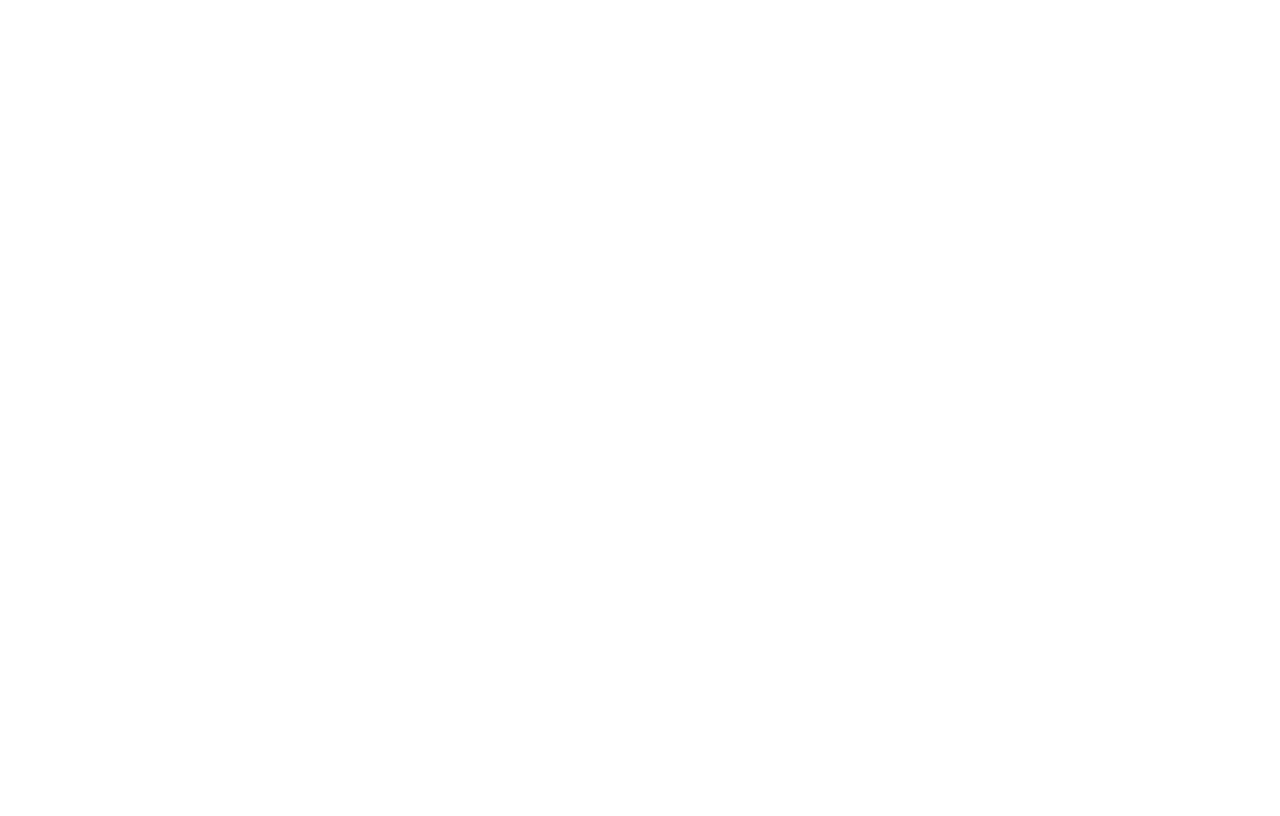
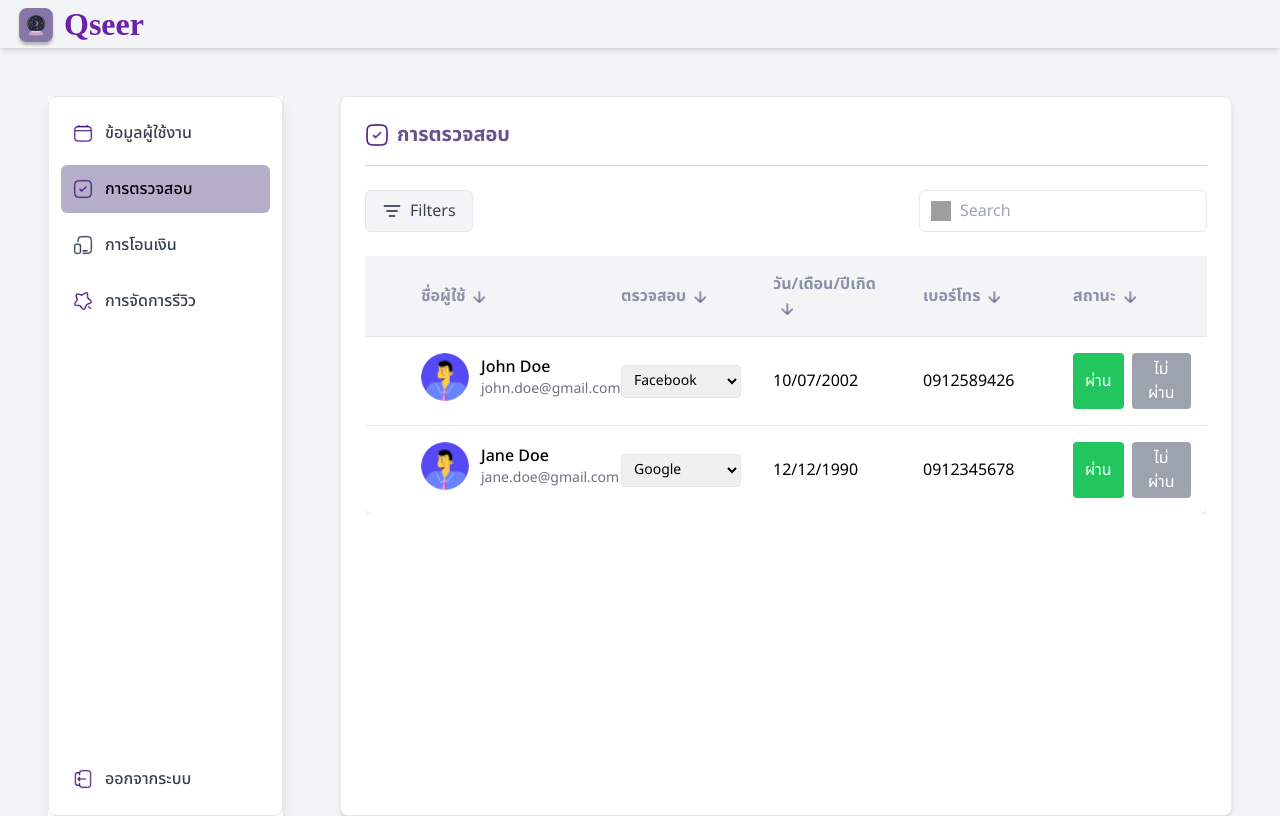
Before and after one commit to QueueSeer/Front-end-Admin, a React (Vite) app: page /InspecPage in a window 1280 px wide. Before the commit this address had no page. Built offline with nearby package versions, Linux system fonts and the light colour scheme; grey boxes are pictures that could not be loaded; a web font is replaced by a local one.

Commit message:
inspection page

```diff
--- a/src/App.jsx
+++ b/src/App.jsx
@@ -1,6 +1,7 @@
 import React from "react";
 import { BrowserRouter as Router, Routes, Route } from "react-router-dom";
 import UserInfor from "./pages/UserInformation/UserInfor";
+import InspecPage from "./pages/inspection/InspecPage";
 import "./index.css";
 
 
@@ -10,6 +11,7 @@
       <Routes>
         <Route path="/" element={<UserInfor/>} />
         <Route path="/UserInfor" element={<UserInfor />} />
+        <Route path="/InspecPage" element={<InspecPage />} />
       </Routes>
     </Router>
   );
--- a/src/components/Information/SearchBar.jsx
+++ b/src/components/Information/SearchBar.jsx
@@ -9,10 +9,7 @@
           <img src={Images.Filterslines} alt="Filter" className="w-5 h-5" />
           <span className="ml-2">Filters</span>
         </button>
-        {/* แสดงจำนวนแถวที่เลือก */}
-        <span className="text-gray-500 text-sm">
-          {selectedRows} row{selectedRows === 1 ? "" : "s"} selected
-        </span>
+
       </div>
       <div className="relative">
         <input
--- a/src/components/Information/Useroftable.jsx
+++ b/src/components/Information/Useroftable.jsx
@@ -11,6 +11,7 @@
       birthDate: "10/07/2002",
       phone: "0912589426",
       isSelected: false,
+      isEditing: false,
     },
     {
       name: "Jane Doe",
@@ -19,13 +20,13 @@
       birthDate: "12/12/1990",
       phone: "0912345678",
       isSelected: false,
+      isEditing: false,
     },
   ]);
 
   const [allSelected, setAllSelected] = useState(false);
   const [isModalOpen, setIsModalOpen] = useState(false);
   const [modalAction, setModalAction] = useState(null);
-  const [editRows, setEditRows] = useState([]);
   const [selectedUsers, setSelectedUsers] = useState([]);
 
   // Handle Select All
@@ -64,7 +65,6 @@
   const closeModal = () => {
     setIsModalOpen(false);
     setModalAction(null);
-    setEditRows([]);
   };
 
   // ยืนยันการกระทำ
@@ -76,7 +76,7 @@
           (user) => user.email === selectedUser.email
         );
         if (index !== -1) {
-          updatedUsers[index] = { ...selectedUser };
+          updatedUsers[index].isEditing = false; // ปิดสถานะแก้ไข
         }
       });
       setUsers(updatedUsers);
@@ -92,11 +92,13 @@
 
   // แก้ไข Row
   const handleEditRows = () => {
-    const updatedEditRows = selectedUsers.map((user) => ({
-      ...user,
-      isEditing: true,
-    }));
-    setEditRows(updatedEditRows);
+    const updatedUsers = [...users].map((user) => {
+      if (user.isSelected) {
+        return { ...user, isEditing: true };
+      }
+      return user;
+    });
+    setUsers(updatedUsers);
     openModal("edit");
   };
 
@@ -107,18 +109,12 @@
 
   return (
     <div className="mt-6 overflow-x-auto">
-      <table className="w-full table-auto border-collapse bg-white rounded-lg shadow-md">
+  <table className="min-w-full table-auto border-collapse bg-white rounded-lg shadow-md">
     <thead>
       <tr className="bg-gray-100 text-[#8A92A6] font-sans">
-            <th className="p-4 text-left">
-              <input
-                type="checkbox"
-                className="w-4 h-4"
-                checked={allSelected}
-                onChange={handleSelectAll}
-              />
+        <th className="p-4 text-left min-w-[40px]">
         </th>
-            <th className="p-4 text-left cursor-pointer">
+        <th className="p-4 text-left min-w-[200px] cursor-pointer">
           ชื่อผู้ใช้
           <img
             src={Images.FilterDown}
@@ -126,7 +122,7 @@
             className="inline w-3 h-3 ml-2"
           />
         </th>
-            <th className="p-4 text-left cursor-pointer">
+        <th className="p-4 text-left min-w-[150px] cursor-pointer">
           ผู้ใช้งาน
           <img
             src={Images.FilterDown}
@@ -134,7 +130,7 @@
             className="inline w-3 h-3 ml-2"
           />
         </th>
-            <th className="p-4 text-left cursor-pointer">
+        <th className="p-4 text-left min-w-[150px] cursor-pointer">
           วัน/เดือน/ปีเกิด
           <img
             src={Images.FilterDown}
@@ -142,13 +138,16 @@
             className="inline w-3 h-3 ml-2"
           />
         </th>
-            <th className="p-4 text-left cursor-pointer">
+        <th className="p-4 text-left min-w-[150px] cursor-pointer">
           เบอร์โทร
           <img
             src={Images.FilterDown}
             alt="Filter"
             className="inline w-3 h-3 ml-2"
           />
+        </th>
+        <th className="p-4 text-left min-w-[100px] bg-gray-100">
+          ดูประวัติ
         </th>
       </tr>
     </thead>
@@ -158,29 +157,32 @@
           key={index}
           className="border-t hover:bg-gray-50 font-sans relative"
         >
-              <td className="p-4">
-                <input
-                  type="checkbox"
-                  className="w-4 h-4"
-                  checked={user.isSelected}
-                  onChange={() => handleRowSelect(index)}
-                />
+          <td className="p-4 min-w-[40px]">
+
           </td>
-              <td className="p-4 flex items-center gap-3">
+          <td className="p-4 flex items-center gap-3 min-w-[200px]">
             <img
               src={Images.member}
               alt="User Avatar"
               className="w-12 h-12 rounded-full"
             />
+            {user.isEditing ? (
+              <input
+                type="text"
+                defaultValue={user.name}
+                className="p-1 border rounded w-full"
+              />
+            ) : (
               <div>
                 <p className="font-medium">{user.name}</p>
                 <p className="text-gray-500 text-sm">{user.email}</p>
               </div>
+            )}
           </td>
-              <td className="p-4">{user.role}</td>
-              <td className="p-4">{user.birthDate}</td>
-              <td className="p-4">{user.phone}</td>
-              <td className="p-4">
+          <td className="p-4 min-w-[150px]">{user.role}</td>
+          <td className="p-4 min-w-[150px]">{user.birthDate}</td>
+          <td className="p-4 min-w-[150px]">{user.phone}</td>
+          <td className="p-4 min-w-[100px]">
             <button
               onClick={() => handleViewHistory(user)}
               className="text-purple-500 hover:underline"
@@ -192,40 +194,8 @@
       ))}
     </tbody>
   </table>
-
-      {/* ปุ่มแก้ไขและลบ */}
-      <div className="fixed bottom-4 right-4 flex gap-4">
-        <button
-          onClick={handleEditRows}
-          className="flex items-center gap-2 px-4 py-2 bg-[#B6AFCA] text-black rounded-lg shadow hover:bg-[#a496be]"
-        >
-          แก้ไข
-        </button>
-        <button
-          onClick={() => openModal("delete")}
-          className="flex items-center gap-2 px-4 py-2 border border-[#B6AFCA] text-black rounded-lg shadow hover:bg-gray-100"
-        >
-          ลบ
-        </button>
 </div>
 
-      {/* Confirmation Modal */}
-      <ConfirmationModal
-        isOpen={isModalOpen}
-        onClose={closeModal}
-        onConfirm={confirmModalAction}
-        title={
-          modalAction === "edit"
-            ? "ยืนยันการแก้ไขข้อมูล"
-            : "ยืนยันการลบข้อมูล"
-        }
-        message={
-          modalAction === "edit"
-            ? "คุณต้องการบันทึกการแก้ไขข้อมูลหรือไม่?"
-            : "คุณต้องการลบข้อมูลนี้หรือไม่?"
-        }
-      />
-    </div>
   );
 };
 
--- a/src/components/Sidebar/item/MenuItem.jsx
+++ b/src/components/Sidebar/item/MenuItem.jsx
@@ -2,7 +2,7 @@
 
 const MenuItems = [
   { icon: Images.UserInformation, text: "ข้อมูลผู้ใช้งาน", href: "/UserInfor" },
-  { icon: Images.inspection, text: "การตรวจสอบ", href: "/inspection" },
+  { icon: Images.inspection, text: "การตรวจสอบ", href: "/InspecPage" },
   { icon: Images.Transferringmoney, text: "การโอนเงิน", href: "/transfer-money" },
   { icon: Images.ReviewManagement, text: "การจัดการรีวิว", href: "/review-management" },
 ];
--- /dev/null
+++ b/src/components/inspec/InspectionTable.jsx
@@ -0,0 +1,141 @@
+import React from "react";
+import Images from "../../assets";
+
+const InspectionTable = ({ users, setUsers }) => {
+  const handleStatusChange = (index, status) => {
+    const updatedUsers = [...users];
+    updatedUsers[index].status =
+      status === "pass" ? "ผ่านการตรวจสอบ" : "ไม่ผ่านการตรวจสอบ";
+    setUsers(updatedUsers);
+  };
+
+  return (
+    <div className="mt-6 overflow-x-auto">
+      <table className="min-w-full table-auto border-collapse bg-white rounded-lg shadow-md">
+        <thead>
+          <tr className="bg-gray-100 text-[#8A92A6] font-sans">
+            <th className="p-4 text-left min-w-[40px]"></th>
+            <th className="p-4 text-left min-w-[200px] cursor-pointer">
+              ชื่อผู้ใช้
+              <img
+                src={Images.FilterDown}
+                alt="Filter"
+                className="inline w-3 h-3 ml-2"
+              />
+            </th>
+            <th className="p-4 text-left min-w-[120px] cursor-pointer">
+              ตรวจสอบ
+              <img
+                src={Images.FilterDown}
+                alt="Filter"
+                className="inline w-3 h-3 ml-2"
+              />
+            </th>
+            <th className="p-4 text-left min-w-[150px] cursor-pointer">
+              วัน/เดือน/ปีเกิด
+              <img
+                src={Images.FilterDown}
+                alt="Filter"
+                className="inline w-3 h-3 ml-2"
+              />
+            </th>
+            <th className="p-4 text-left min-w-[150px] cursor-pointer">
+              เบอร์โทร
+              <img
+                src={Images.FilterDown}
+                alt="Filter"
+                className="inline w-3 h-3 ml-2"
+              />
+            </th>
+            <th className="p-4 text-left min-w-[150px]">
+              สถานะ
+              <img
+                src={Images.FilterDown}
+                alt="Filter"
+                className="inline w-3 h-3 ml-2"
+              />
+            </th>
+          </tr>
+        </thead>
+        <tbody>
+          {users.map((user, index) => (
+            <tr
+              key={index}
+              className="border-t hover:bg-gray-50 font-sans relative"
+            >
+              {/* คอลัมน์ชื่อผู้ใช้ */}
+              <td className="p-4 min-w-[40px]"></td>
+              <td className="p-4 flex items-center gap-3 min-w-[200px]">
+                <img
+                  src={Images.member}
+                  alt="User Avatar"
+                  className="w-12 h-12 rounded-full"
+                />
+                <div>
+                  <p className="font-medium">{user.name}</p>
+                  <p className="text-gray-500 text-sm">{user.email}</p>
+                </div>
+              </td>
+
+              {/* คอลัมน์ตรวจสอบ */}
+              <td className="p-4 min-w-[120px]">
+                <select
+                  className="border rounded px-2 py-1 w-[120px] text-sm"
+                  value={user.inspection || "Facebook"}
+                  onChange={(e) => {
+                    const updatedUsers = [...users];
+                    updatedUsers[index].inspection = e.target.value;
+                    setUsers(updatedUsers);
+                  }}
+                >
+                  <option value="Facebook">Facebook</option>
+                  <option value="Google">Google</option>
+                  <option value="Twitter">Twitter</option>
+                </select>
+              </td>
+
+              {/* คอลัมน์วัน/เดือน/ปีเกิด */}
+              <td className="p-4 min-w-[150px]">{user.birthDate}</td>
+
+              {/* คอลัมน์เบอร์โทร */}
+              <td className="p-4 min-w-[150px]">{user.phone}</td>
+
+              {/* คอลัมน์สถานะ */}
+              <td className="p-4 min-w-[150px]">
+                {user.status === "ผ่านการตรวจสอบ" ||
+                user.status === "ไม่ผ่านการตรวจสอบ" ? (
+                  <span
+                    className={`px-3 py-1 rounded-full text-white ${
+                      user.status === "ผ่านการตรวจสอบ"
+                        ? "bg-green-500"
+                        : "bg-gray-400"
+                    }`}
+                  >
+                    {user.status}
+                  </span>
+                ) : (
+                  <div className="flex gap-2">
+                    <button
+                      onClick={() => handleStatusChange(index, "pass")}
+                      className="px-3 py-1 text-white bg-green-500 rounded hover:bg-green-600"
+                    >
+                      ผ่าน
+                    </button>
+                    <button
+                      onClick={() => handleStatusChange(index, "fail")}
+                      className="px-3 py-1 text-white bg-gray-400 rounded hover:bg-gray-500"
+                    >
+                      ไม่ผ่าน
+                    </button>
+                  </div>
+                )}
+              </td>
+            </tr>
+          ))}
+        </tbody>
+      </table>
+    </div>
+  );
+};
+
+export default InspectionTable;
--- a/src/pages/UserInformation/UserInfor.jsx
+++ b/src/pages/UserInformation/UserInfor.jsx
@@ -23,7 +23,7 @@
         </div>
 
         {/* Main Content */}
-        <div className="flex-1 bg-white shadow-md rounded-lg p-6">
+        <div className="flex-1 bg-white shadow-md rounded-lg p-6 border border-gray-200">
         <h1 className="text-xl font-bold text-[#65558F] dark:text-purple-400 mb-4 flex items-center">
         <img src={Images.UserInformation} alt="UserInformation Icon" className="w-6 h-6 mr-2" />
           ข้อมูลผู้ใช้งาน
--- /dev/null
+++ b/src/pages/inspection/InspecPage.jsx
@@ -0,0 +1,63 @@
+import React, { useState } from "react";
+import Images from "../../assets";
+import SearchBar from "../../components/Information/SearchBar";
+import Sidebar from "../../components/Sidebar";
+import Fillterbar from "../../components/fillterbar";
+import InspectionTable from "../../components/inspec/InspectionTable";
+
+const InspecPage = () => {
+  const [users, setUsers] = useState([
+    {
+      name: "John Doe",
+      email: "john.doe@gmail.com",
+      inspection: "Facebook",
+      birthDate: "10/07/2002",
+      phone: "0912589426",
+      status: "",
+    },
+    {
+      name: "Jane Doe",
+      email: "jane.doe@gmail.com",
+      inspection: "Google",
+      birthDate: "12/12/1990",
+      phone: "0912345678",
+      status: "",
+    },
+  ]);
+
+  return (
+    <div className="min-h-screen bg-gray-100 flex flex-col">
+      {/* Filter Bar */}
+      <Fillterbar />
+
+      {/* Main Layout */}
+      <div className="flex px-12 pt-12 gap-14">
+        {/* Sidebar */}
+        <div className="lg:w-72">
+          <Sidebar />
+        </div>
+
+        {/* Main Content */}
+        <div className="flex-1 bg-white shadow-md rounded-lg p-6 border border-gray-200">
+          <h1 className="text-xl font-bold text-[#65558F] mb-4 flex items-center">
+            <img
+              src={Images.inspection}
+              alt="Inspection Icon"
+              className="w-6 h-6 mr-2"
+            />
+            การตรวจสอบ
+          </h1>
+          <hr className="border-gray-300 mb-6" />
+
+          {/* Search Bar */}
+          <SearchBar />
+
+          {/* Inspection Table */}
+          <InspectionTable users={users} setUsers={setUsers} />
+        </div>
+      </div>
+    </div>
+  );
+};
+
+export default InspecPage;
```
Lines whose indentation alone changed are shown as unchanged.
